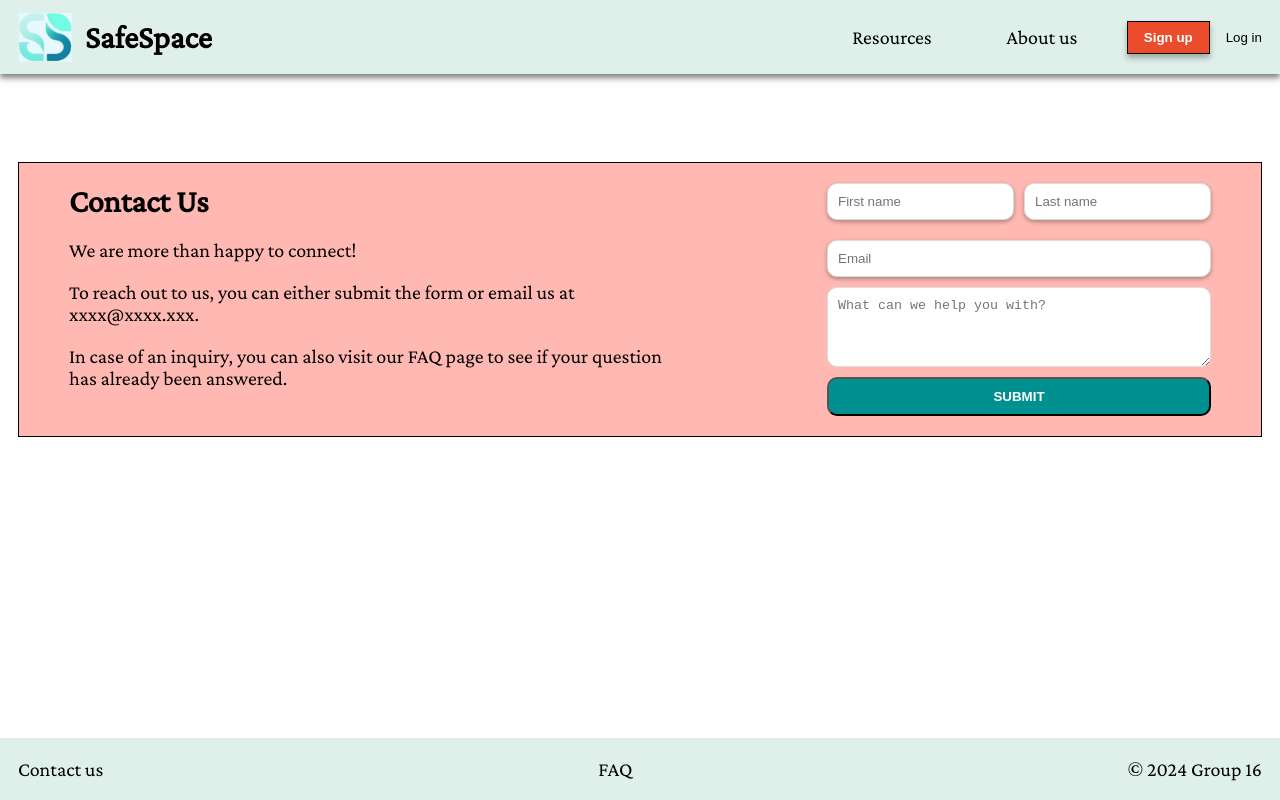
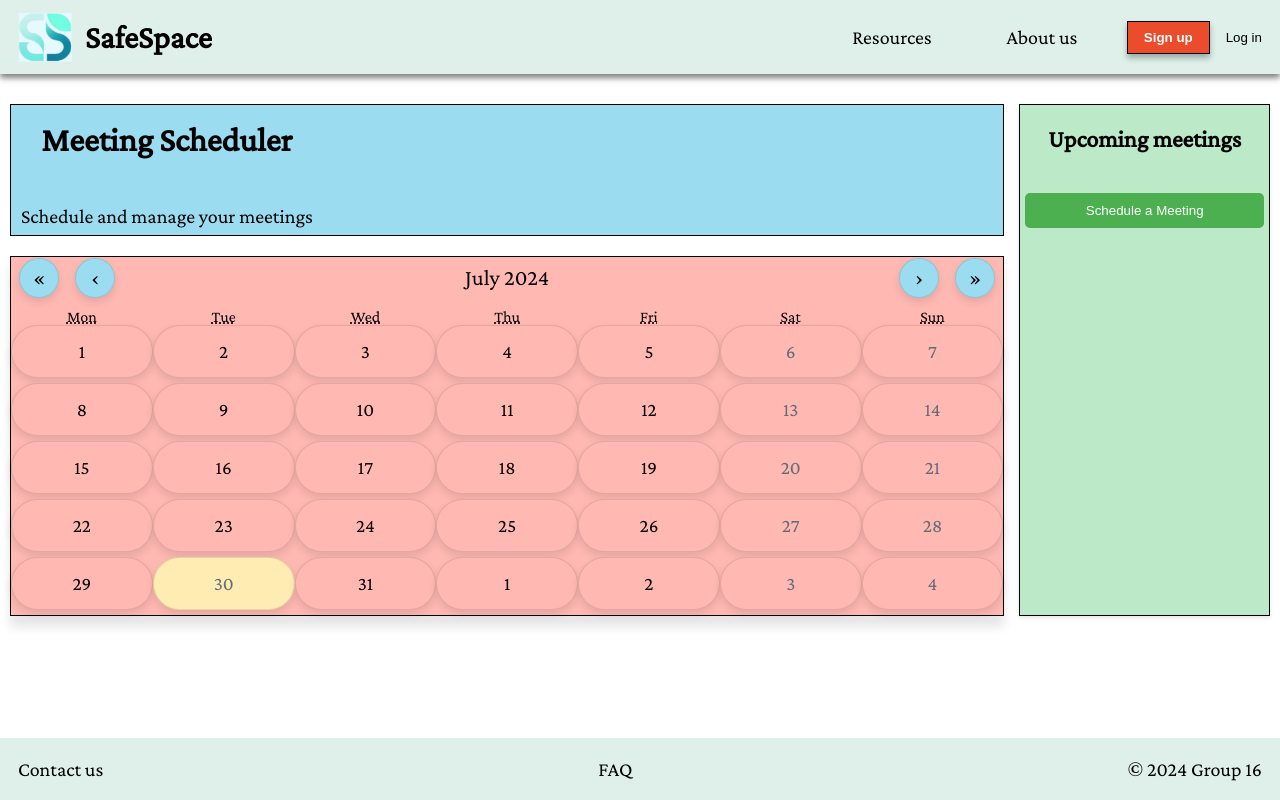
Before and after one commit to NGaikwad99/CSCI-4177-Grp-16, a React (Create React App) app: page /ContactUs in a window 1280 px wide. Built offline with nearby package versions, Linux system fonts and the light colour scheme.

Commit message:
fixed a problem

```diff
--- a/package.json
+++ b/package.json
@@ -11,7 +11,7 @@
     "react": "^18.3.1",
     "react-calendar": "^5.0.0",
     "react-dom": "^18.3.1",
-    "react-router-dom": "^6.23.1",
+    "react-router-dom": "^6.25.1",
     "react-scripts": "^5.0.1",
     "web-vitals": "^2.1.4"
   },
--- a/src/App.js
+++ b/src/App.js
@@ -6,20 +6,19 @@ import Header from './components/Header';
 import Footer from './components/Footer';
 import ContactUs from './pages/ContactUs';
 import FAQ from './pages/FAQ';
+import MeetingScheduler from './pages/MeetingScheduler';
 
 function App() {
-
   return (
     <div className="App">
       <Router>
         <Header />
-
         <Routes>
           <Route exact path="/" element={<LandingPage />} />
-          <Route path ="ContactUs" element={<ContactUs />} />
-          <Route path = "FAQ" element={<FAQ />} />
+          <Route path="/ContactUs" element={<MeetingScheduler />} />
+          <Route path="/FAQ" element={<FAQ />} />
+          <Route path="/MeetingScheduler" element={<MeetingScheduler />} />
         </Routes>
-
         <Footer />
       </Router>
     </div>
--- a/src/Header.js
+++ b/src/Header.js
@@ -8,7 +8,7 @@ function Header() {
             <div className="logo-div">
                 <img src={logo} alt='logo of the app'></img>
 
-                <Link to="/"><h1>SafeSpace</h1></Link>
+                <Link to="/"><h1>SafeS</h1></Link>
             </div>
             <div class="nav-auth">
                 <nav className="nav">
--- a/src/components/MeetingScheduler.js
+++ b/src/pages/MeetingScheduler.jsx
@@ -9,6 +9,8 @@ const therapists = ['Dr. House', 'Dr. Watson', 'Dr. Strange'];
 function MeetingScheduler() {
     const location = useLocation();
     const userType = location.state?.userType || "Therapist";
+    console.log('Location state:', location.state); // Log the state to ensure it is being passed
+    console.log('User Type:', userType); // Log the userType to ensure it is correct
     const [meetingType, setMeetingType] = useState('');
     const [selectedPerson, setSelectedPerson] = useState('');
     const [selectedDate, setSelectedDate] = useState(new Date());
```
Also changed, not shown: 1 other file (tests, documents, lock files or other folders).
